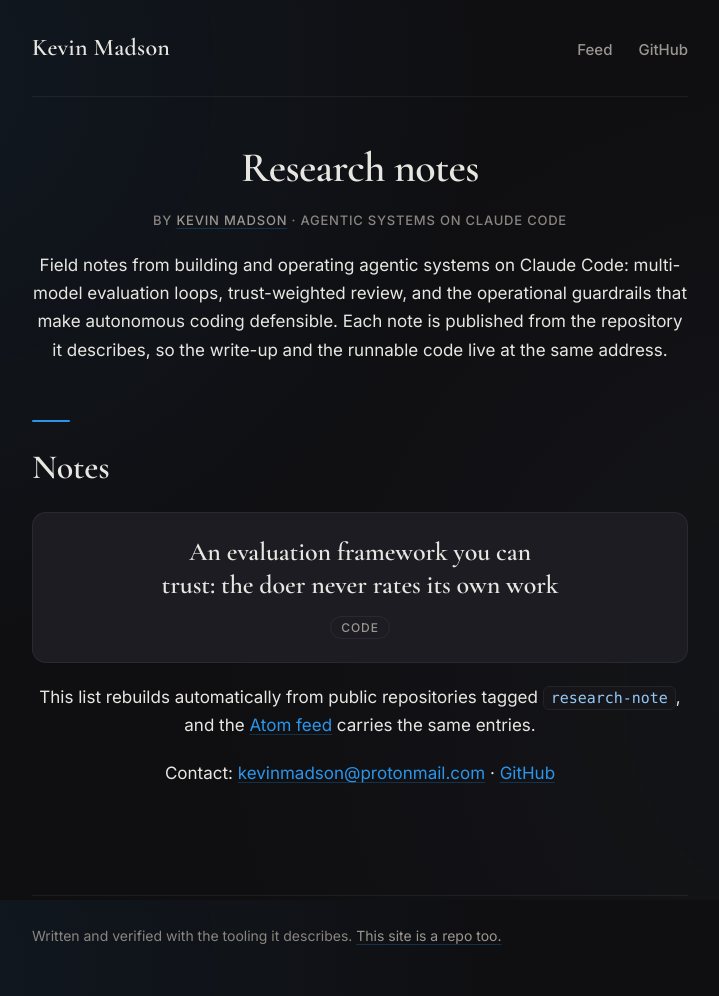
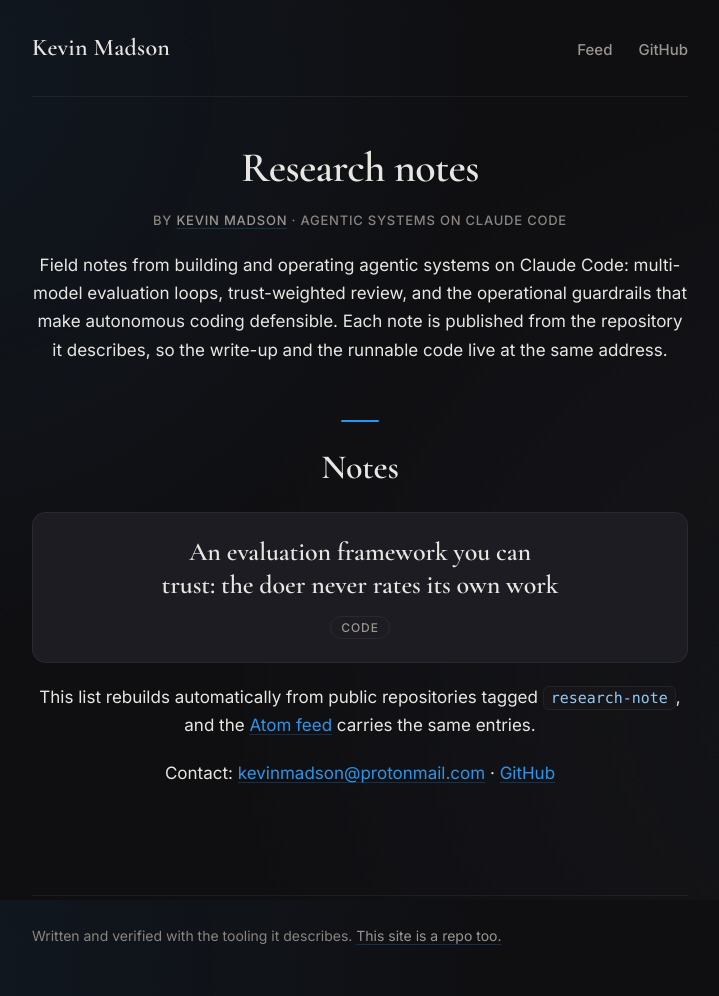
Before and after one commit to KiwiMaddog2020/kiwimaddog2020.github.io, a Jekyll site: the page built from index.md, in a window 1280 px wide. Shown: the whole page, without its empty margins (280-999 px from the left). Built offline with Jekyll 4.4.1, drawn with Linux system fonts in a browser that asks for light colours; our own code applies the rules of GitHub Pages for plain Markdown files.

Commit message:
feat(design): center the section subheaders and their tick
h2 and h3 center, and the blue section tick centers above each header.

```diff
--- a/assets/research-notes.css
+++ b/assets/research-notes.css
@@ -207,6 +207,7 @@
   padding-top: 20px;
   color: var(--text);
   position: relative;
+  text-align: center;
 }
 /* A short blue tick above each section header marks the seam in the
    blue-on-ink register without a heavy rule. */
@@ -214,7 +215,8 @@
   content: "";
   position: absolute;
   top: 0;
-  left: 0;
+  left: 50%;
+  transform: translateX(-50%);
   width: 38px;
   height: 2px;
   background: var(--accent);
@@ -228,6 +230,7 @@
   text-transform: uppercase;
   color: var(--text-2);
   margin: 40px 0 12px;
+  text-align: center;
 }
 
 /* Body paragraphs are justified with automatic hyphenation (the lang="en"
```
